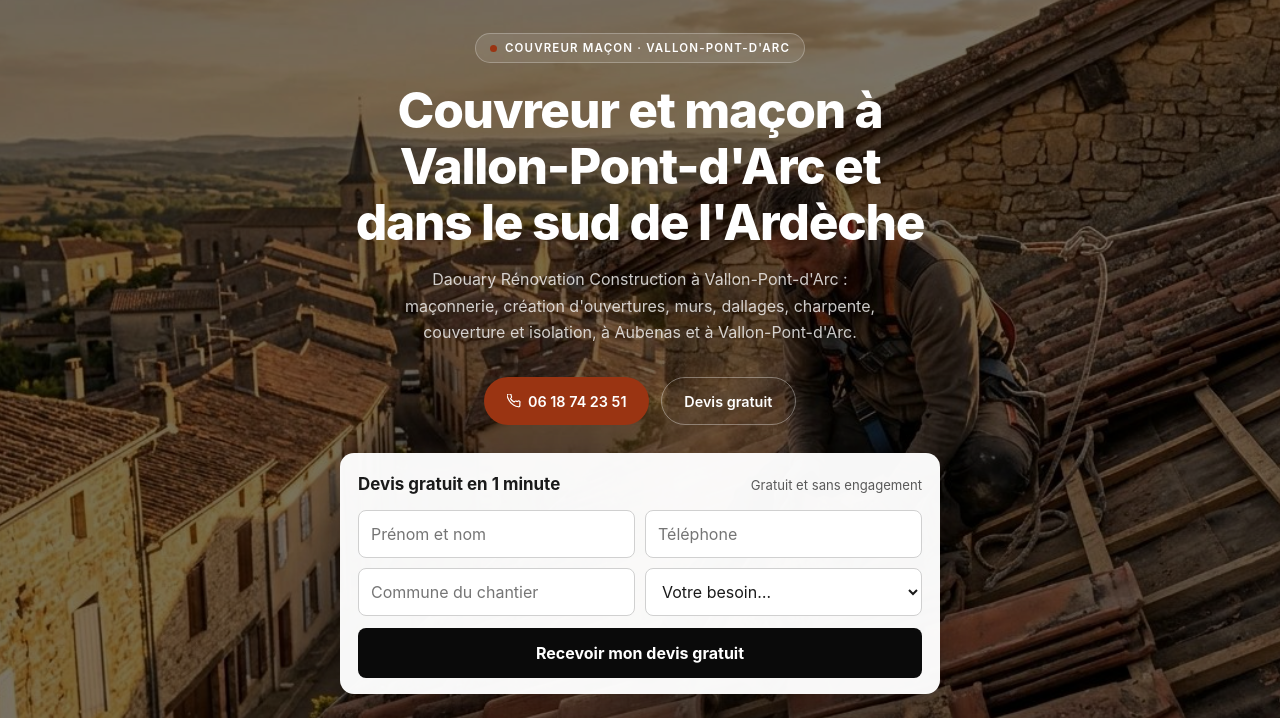
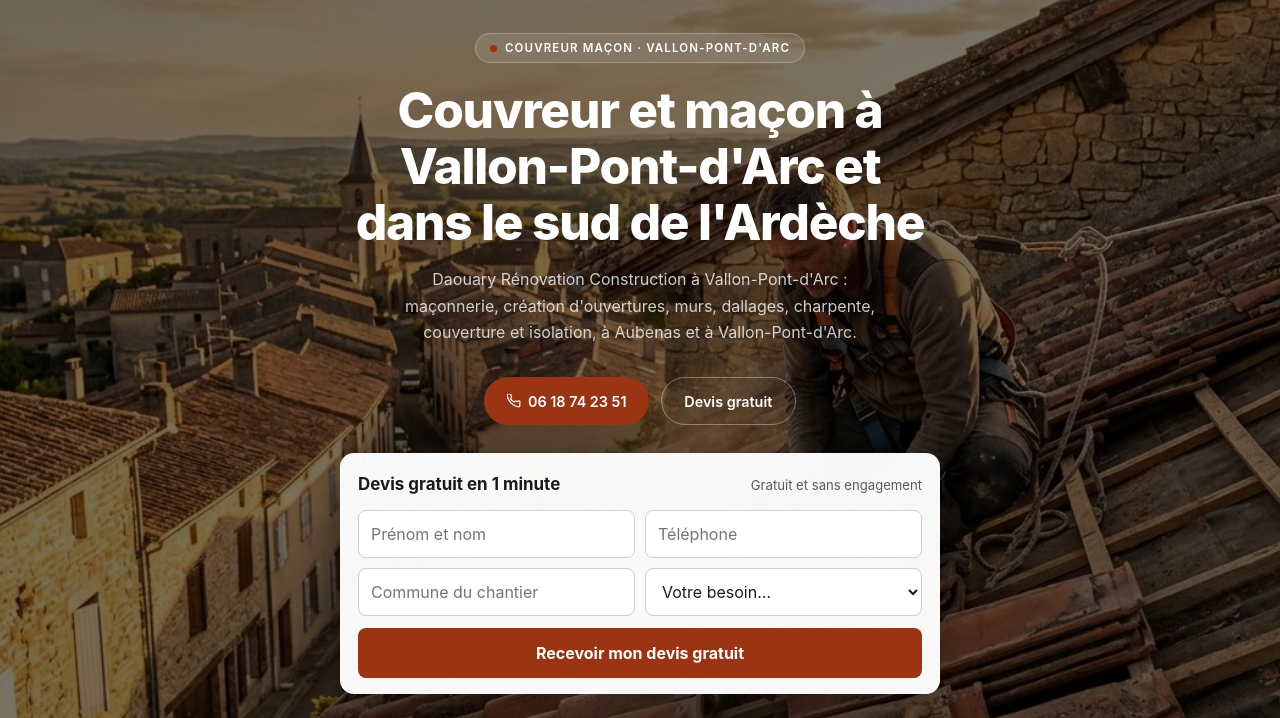
Before and after one commit to timsite56/daouary-renovation-construction, a plain HTML site: page index.html in a window 1280 px wide. Shown: the part 63-781 px from the top of the page. Drawn offline with nearby package versions, Linux system fonts and the light colour scheme.

Commit message:
Formulaire rapide : même couleur que le bouton d'appel, relue après le chargement du thème
Co-Authored-By: Claude Opus 5.5 <noreply@anthropic.com>

```diff
--- a/index.html
+++ b/index.html
@@ -2405,8 +2405,9 @@ Nous recommandons vivement</p>
    le même destinataire et le même suivi. S'il manque un champ obligatoire, il amène le visiteur au formulaire complet. */
 (function(){var m=document.getElementById('miniDevis'),f=document.getElementById('devisForm');if(!m||!f)return;
 /* même couleur que le bouton d'appel du haut de page, quel que soit le gabarit */
-var ref=document.querySelector('.hero-btns a.phone-link')||document.querySelector('.hero-btns a');
-if(ref){var bg=getComputedStyle(ref).backgroundColor;if(bg&&!/rgba\(0, 0, 0, 0\)|transparent/.test(bg))m.style.setProperty('--md-accent',bg);}
+function teinte(){var ref=document.querySelector('.hero-btns a.phone-link')||document.querySelector('.hero-btns a');
+if(ref){var bg=getComputedStyle(ref).backgroundColor;if(bg&&!/rgba\(0, 0, 0, 0\)|transparent/.test(bg))m.style.setProperty('--md-accent',bg);}}
+teinte();window.addEventListener('load',function(){teinte();setTimeout(teinte,800);setTimeout(teinte,2500);});m.addEventListener('focusin',teinte);
 var src=f.querySelector('select[name="type_prestation"],select[name="type_travaux"]'),dst=m.querySelector('select');
 if(src){[].forEach.call(src.options,function(o){if(!o.value&&o.disabled)return;if(!o.textContent.trim())return;var n=document.createElement('option');n.value=o.value||o.textContent;n.textContent=o.textContent;dst.appendChild(n);});}else{dst.parentNode.removeChild(dst);}
 function mettre(sel,v){var el=f.querySelector(sel);if(el&&v)el.value=v;}
```
